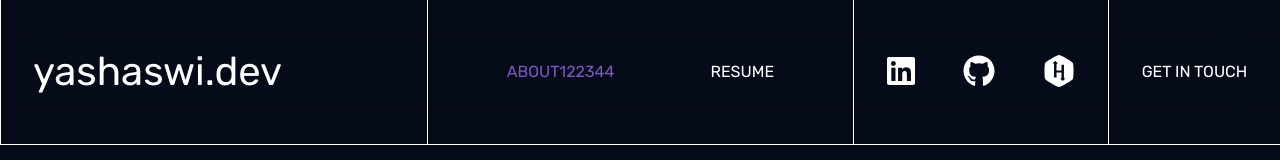
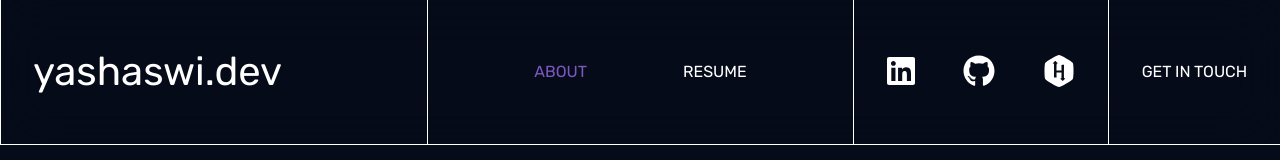
Before and after one commit to whateverhappenshappens/portfolio_angular, an Angular app: page /about in a window 1280 px wide. Shown: the top 160 px of the page. Built offline with nearby package versions, Linux system fonts and the light colour scheme.

Commit message:
corrected typo in about

```diff
--- a/projects/portfolio/src/app/about/about.component.html
+++ b/projects/portfolio/src/app/about/about.component.html
@@ -21,7 +21,7 @@
             </div>
             <div id="nav-mobile-section">
                 <div id="nav-link-section" class="nav-section">
-                    <a id="about-active" href="#">ABOUT122344</a>
+                    <a id="about-active" href="#">ABOUT</a>
                     <a href="https://drive.google.com/file/d/1wCSV_n_zM6cWn7FLzhpTS1z70M5SGxTk/view?usp=sharing"
                         target="_blank">RESUME</a>
                 </div>
```
